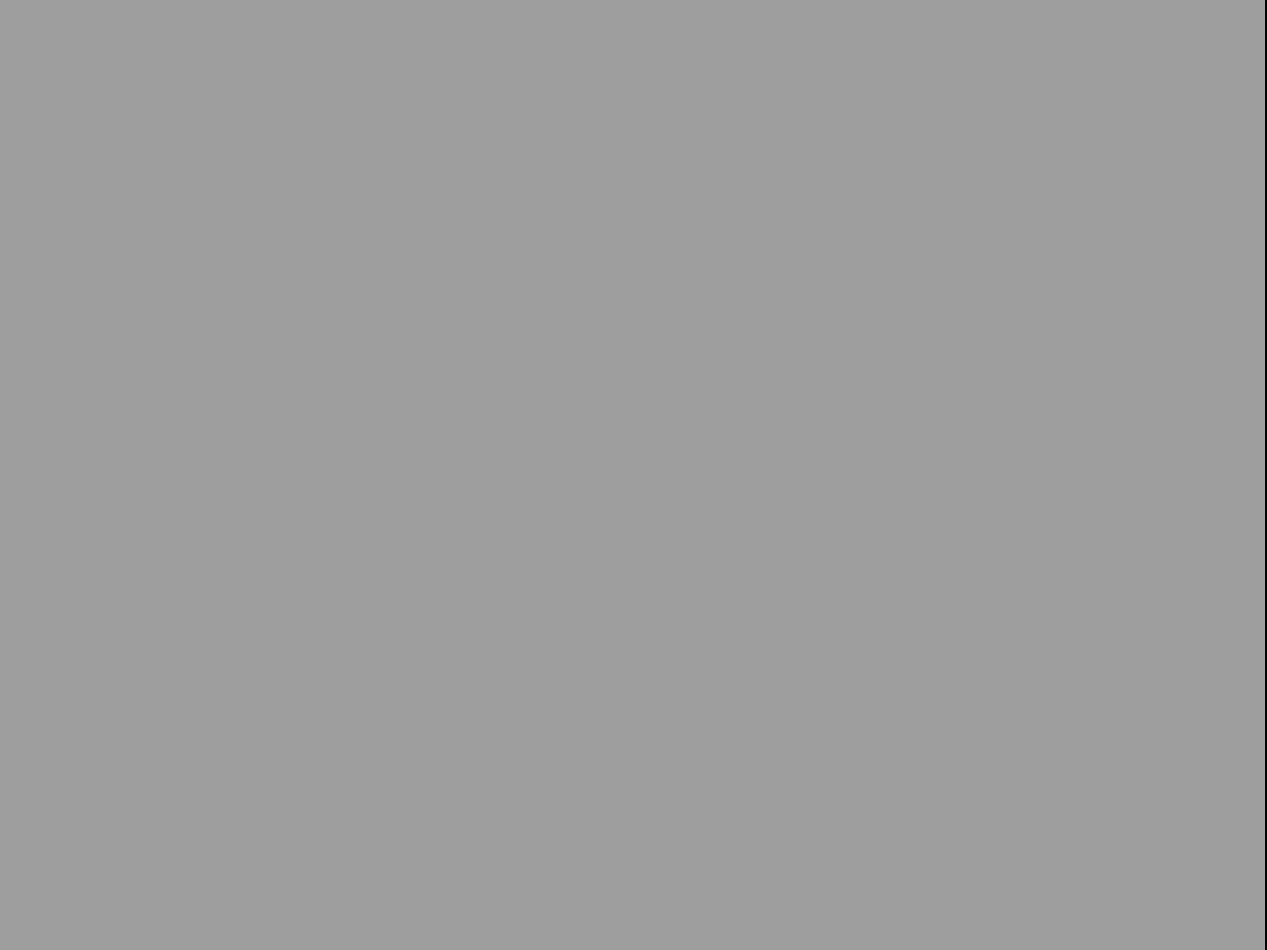
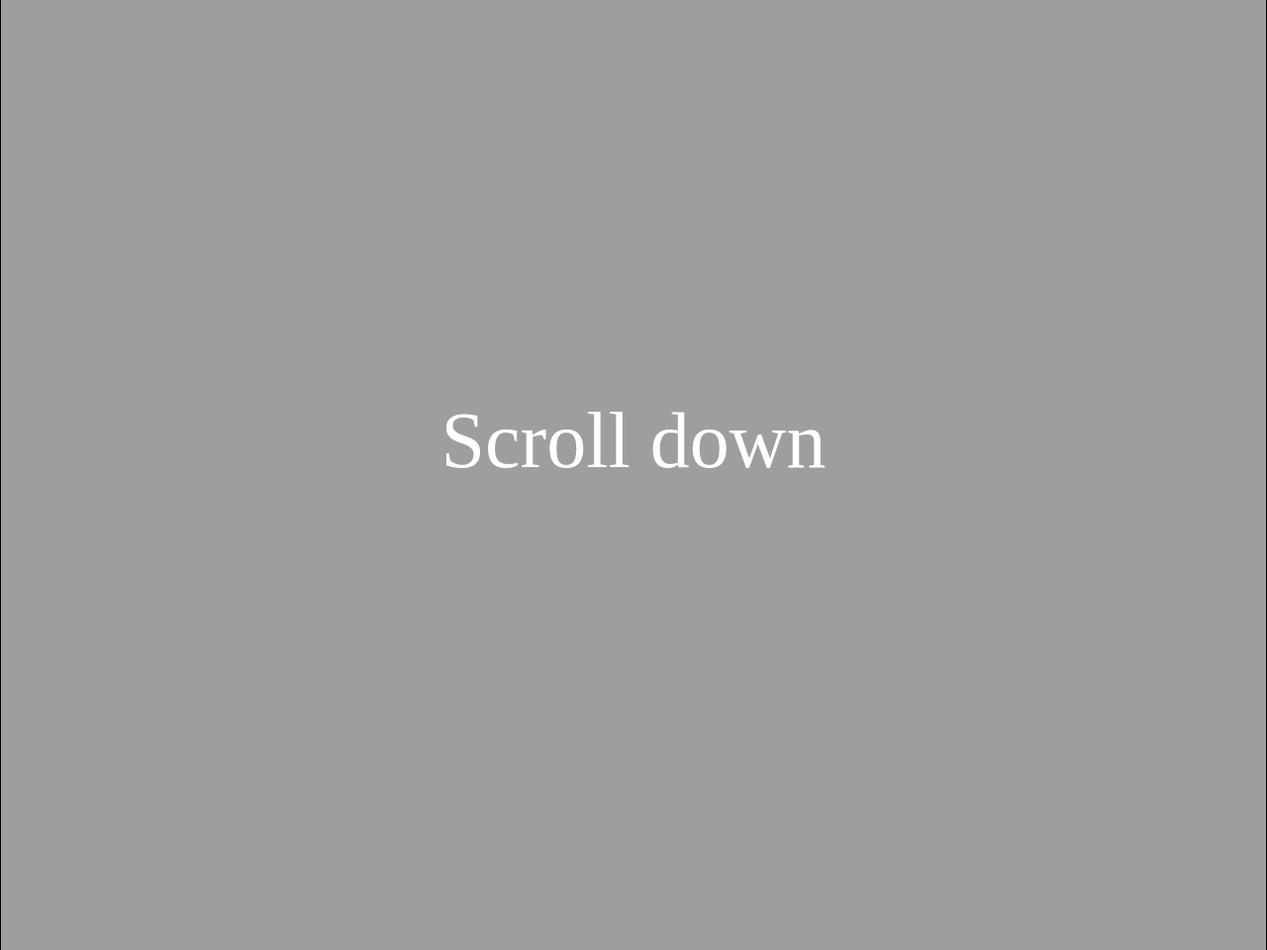
Before and after one commit to ErikReider/ScrollingParallax, a plain HTML site: page index.html in a window 1280 px wide. Shown: the top 960 px of the page at 99% size. Drawn offline with Linux system fonts and the light colour scheme.

Commit message:
Added 'Scroll down' text

```diff
--- a/css/style.css
+++ b/css/style.css
@@ -7,4 +7,19 @@ body {
     padding: 0;
     background-color: black;
     min-height: 100vh;
+    text-align: center;
+    position: relative;
+    overflow-x: hidden;
 }
+
+span{
+    color: white;
+    position: absolute;
+    top: 50vh;
+    left: 0;
+    right: 0;
+    z-index: 1;
+    width: 100%;
+    height: 100%;
+    font-size: 5em;
+}
--- a/index.html
+++ b/index.html
@@ -13,6 +13,7 @@
 </head>
 
 <body>
+    <span>Scroll down</span>
 </body>
 
 </html>
```
